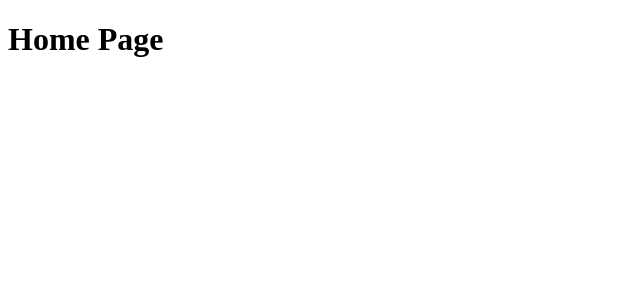
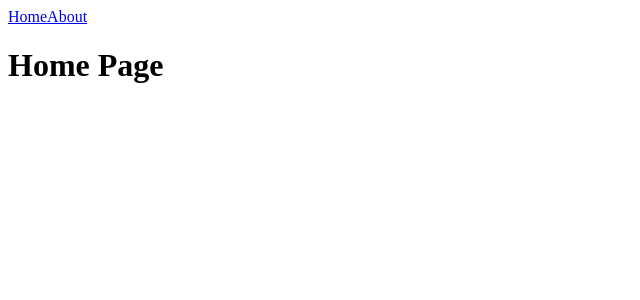
Before and after one commit to zoey-lee-korea/nextjs-intro, a Next.js app: page / in a window 1280 px wide. Shown: the top 300 px of the page, without its empty margins (0-640 px from the left). Built offline with nearby package versions, Linux system fonts and the light colour scheme.

Commit message:
NavBar 생성 (a태그 사용)

```diff
--- /dev/null
+++ b/components/NavBar.js
@@ -0,0 +1,8 @@
+export default function NavBar() {
+    return (
+        <nav>
+            <a href="/">Home</a>
+            <a href="/about">About</a>
+        </nav>
+    )
+}
--- a/pages/index.js
+++ b/pages/index.js
@@ -1,6 +1,9 @@
+import NavBar from "../components/NavBar"
+
 export default function Home() {
     return (
         <div>
+            <NavBar/>
             <h1>Home Page</h1>
         </div>
     )
```
